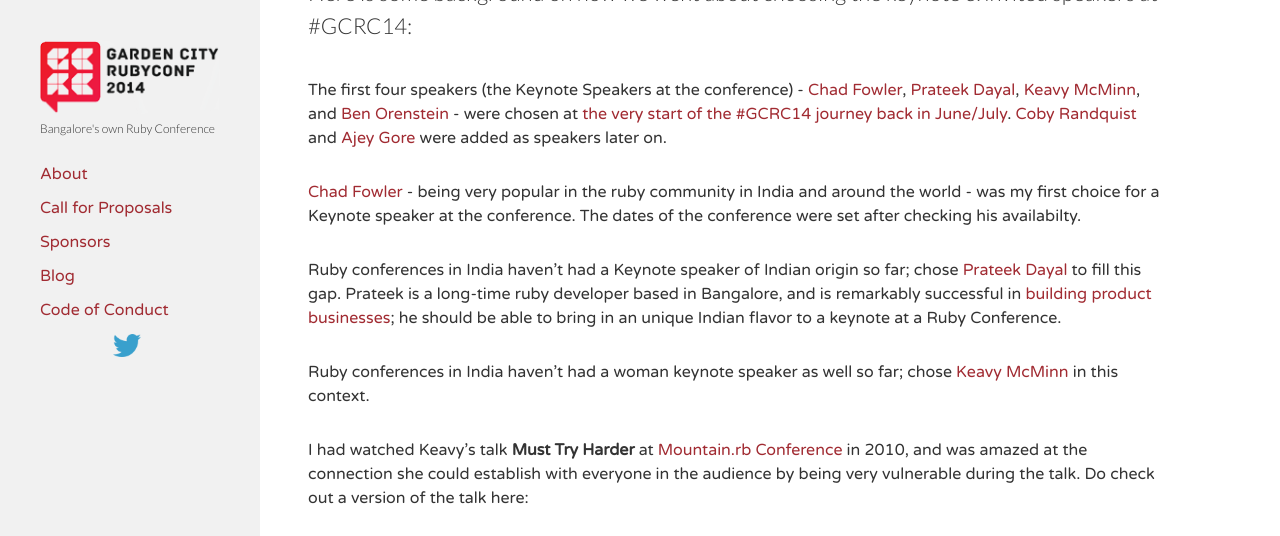
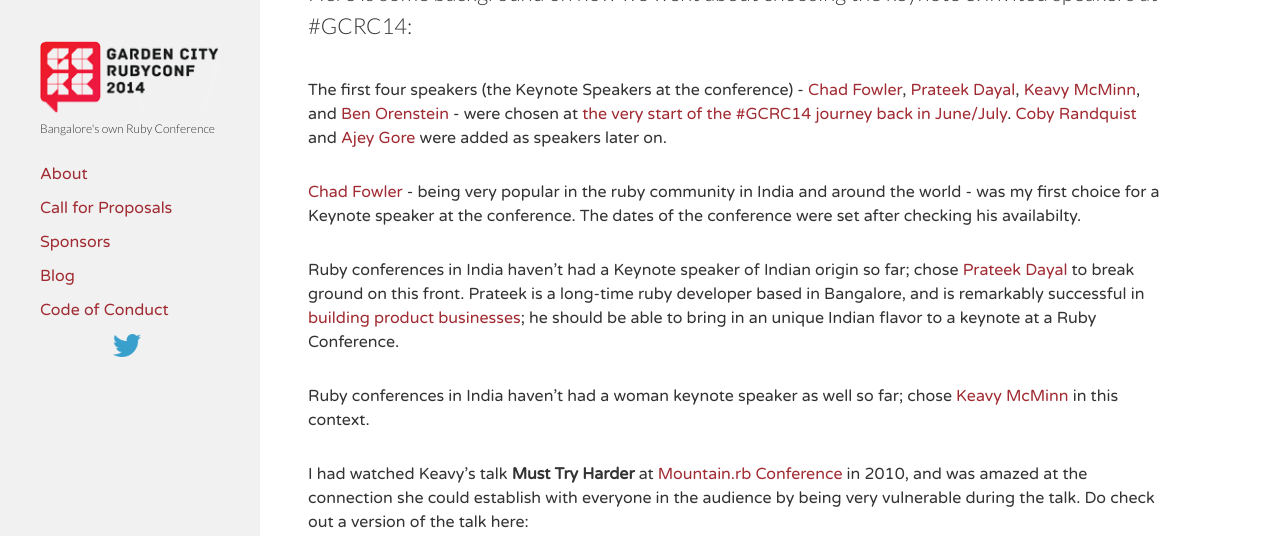
Before and after one commit to GardenCityRuby/GCRC2014, a Jekyll site: the page built from _posts/2013-10-09-keynote-and-invited-speakers.md, in a window 1280 px wide and 900 px high, scrolled down 521 px, cut to the strip 0-536 px from the top of the window. Built offline with Jekyll 4.4.1, drawn with Linux system fonts in a browser that asks for light colours; nearby versions of some CDN libraries; comment, search, counter and statistics services are not loaded.

Commit message:
Minor changes in the blogpost

```diff
--- a/_posts/2013-10-09-keynote-and-invited-speakers.md
+++ b/_posts/2013-10-09-keynote-and-invited-speakers.md
@@ -13,7 +13,7 @@
 
 [Chad Fowler](https://twitter.com/chadfowler) - being very popular in the ruby community in India and around the world - was my first choice for a Keynote speaker at the conference. The dates of the conference were set after checking his availabilty.
 
-Ruby conferences in India haven't had a Keynote speaker of Indian origin so far; chose [Prateek Dayal](https://twitter.com/prateekdayal) to fill this gap. Prateek is a long-time ruby developer based in Bangalore, and is remarkably successful in [building](https://supportbee.com) [product businesses](http://www.muziboo.com); he should be able to bring in an unique Indian flavor to a keynote at a Ruby Conference.
+Ruby conferences in India haven't had a Keynote speaker of Indian origin so far; chose [Prateek Dayal](https://twitter.com/prateekdayal) to break ground on this front. Prateek is a long-time ruby developer based in Bangalore, and is remarkably successful in [building](https://supportbee.com) [product businesses](http://www.muziboo.com); he should be able to bring in an unique Indian flavor to a keynote at a Ruby Conference.
 
 Ruby conferences in India haven't had a woman keynote speaker as well so far; chose [Keavy McMinn](https://twitter.com/keavy) in this context.
 
```
